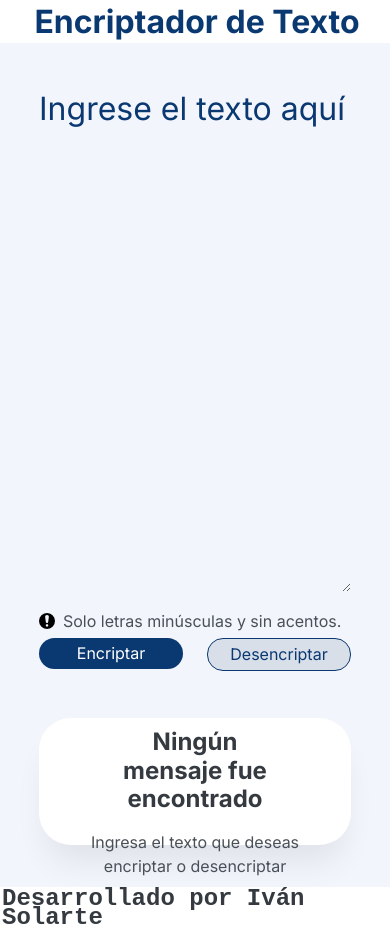
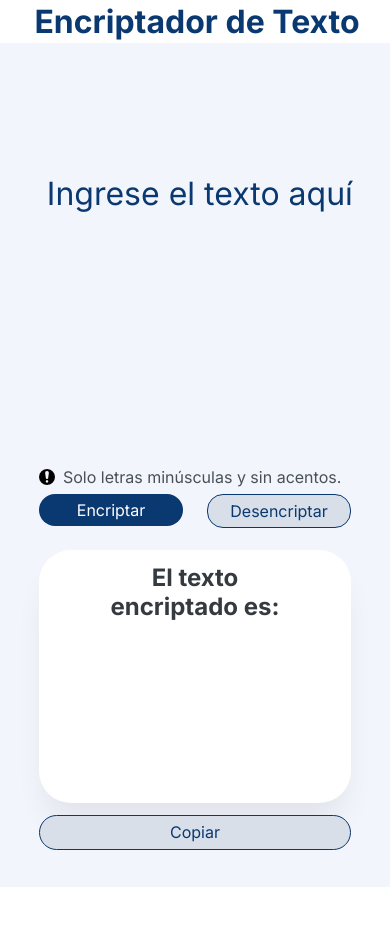
Before and after one commit to Zsolart/encriptador-de-texto-oracle-alura, a plain HTML site: page index.html in a window 390 px wide. Both pictures are taken after a click on the button "Encriptar". After the commit the page ends 887 px from the top, so only its background shows below. Drawn offline with Linux system fonts and the light colour scheme; a web font is replaced by a local one.

Commit message:
Se estructura la lógica del programa y se finiquitan detalles del diseño responsivo

```diff
--- a/app.js
+++ b/app.js
@@ -0,0 +1,69 @@
+function encriptar() {
+    let textoUsuario = document.getElementById("input-usuario").value;
+
+    let textoEncriptado = textoUsuario
+        .replace(/a/g, "luff")
+        .replace(/e/g, "shnk")
+        .replace(/i/g, "bmom")
+        .replace(/o/g, "kaid")
+        .replace(/u/g, "kuro")
+        .replace(/t/g, "shiro");
+
+    mostrarResultado(textoEncriptado, true);
+}
+
+function desencriptar() {
+    let textoUsuario = document.getElementById("input-usuario").value;
+
+    let textoDesencriptado = textoUsuario
+        .replace(/shiro/g, "t")
+        .replace(/kuro/g, "u")
+        .replace(/kaid/g, "o")
+        .replace(/bmom/g, "i")
+        .replace(/shnk/g, "e")
+        .replace(/luff/g, "a");
+
+    mostrarResultado(textoDesencriptado, false);
+}
+
+function mostrarResultado(texto, esEncriptado) {
+    let resultado = document.getElementById("parrafo-inicial");
+    let titulo = document.getElementById("titulo-mensaje");
+
+    if (esEncriptado) {
+        titulo.textContent = "El texto encriptado es:";
+    } else {
+        titulo.textContent = "El texto desencriptado es:";
+    }
+
+    resultado.textContent = texto;
+}
+
+//Agrego la funcionalidad de copiar el resultado de la función encriptar por medio de la API clipboard
+
+const btnCopiar = document.getElementById('btn-copiar');
+const textoResultado = document.getElementById('parrafo-inicial');
+
+btnCopiar.addEventListener('click', () => {
+  navigator.clipboard.writeText(textoResultado.textContent)
+    .then(() => {
+      console.log('Texto copiado al portapapeles');
+    })
+    .catch((error) => {
+      console.error('Error al copiar texto:', error);
+    });
+});
+
+//Agrego la característica de ocultar la imagen inicial en el contenedor de reultados
+
+const btnEncriptar = document.querySelector('.btn__encriptar');
+const btnDesencriptar = document.querySelector('.btn__desencriptar');
+const resultadoImg = document.querySelector('.resultado img');
+
+btnEncriptar.addEventListener('click', () => {
+  resultadoImg.classList.add('ocultar');
+});
+
+btnDesencriptar.addEventListener('click', () => {
+  resultadoImg.classList.add('ocultar');
+});
--- a/index.html
+++ b/index.html
@@ -14,7 +14,7 @@
 
     <div class="container__principal">
         <div class="area__texto">
-            <textarea name="input__usuario" class="input__usuario" id="input__usuario" cols="30" rows="10"
+            <textarea name="input__usuario" class="input__usuario" id="input-usuario" cols="30" rows="10"
                 placeholder="Ingrese el texto aquí"></textarea>
         </div>
         <div class="advertencia">
@@ -33,12 +33,13 @@
                 <!-- <textarea name="mensaje" id="mensaje" cols="30" rows="10" class="mensaje">
 
                 </textarea> -->
-            </div>
+            </div class="botones">
+            <button class="btn__copiar" id="btn-copiar" >Copiar</button>
         </div>
     </div>
 </body>
-<footer class="pie">
+<!-- <footer class="pie">
     <h2>Desarrollado por Iván Solarte</h2>
-</footer>
+</footer> -->
 <script src="app.js"></script>
 </html>
--- a/style.css
+++ b/style.css
@@ -26,7 +26,7 @@
 .input__usuario {
     position: absolute;
     width: 42%;
-    height: 60%;
+    height: 55%;
     left: 12%;
     top: 15%;
     border: none;
@@ -37,6 +37,7 @@
     line-height: 150%;
     color: var(--color-secundario);
     background-color: var(--color-primario);
+    resize: none;
 }
 
 .input__usuario::placeholder {
@@ -133,7 +134,7 @@
 }
 
 .btn__encriptar {
-    /* ... */
+
     transition: all 0.2s ease-in-out;
 }
 
@@ -163,6 +164,7 @@
     background: #ffffff;
     box-shadow: 0px 24px 32px -8px rgba(0, 0, 0, 0.08);
     border-radius: 32px;
+
 }
 
 .texto__inicial {
@@ -174,8 +176,10 @@
     gap: 16px;
     position: absolute;
     width: 100%;
-    top: 65%;
+    height: 76%;
+    top: 5%;
     text-align: center;
+
 }
 
 .texto__inicial h2 {
@@ -187,9 +191,13 @@
     line-height: 120%;
     text-align: center;
     color: #343A40;
+    top: 1%;
+    position: absolute;
+
 }
 
 .texto__inicial p {
+    max-width: 100%;
     width: 80%;
     font-family: var(--fuente-inter);
     font-style: normal;
@@ -198,13 +206,30 @@
     line-height: 150%;
     text-align: center;
     color: #495057;
+    top: 5%;
+    height: 70%;
+    overflow: hidden;
+    text-overflow: ellipsis;
+    white-space: normal;
+    word-wrap: break-word;
+    position: relative;
+    ;
+
 }
 
 .resultado img {
     position: absolute;
     width: 85%;
     height: 45%;
-    top: 15%;
+    top: 30%;
+}
+
+.resultado p{
+    overflow-y: auto; /* habilita el scrolling vertical */
+    max-width: 100%; /* establece un ancho máximo del 100% */
+    text-align: left; /* alinea el texto a la izquierda */
+    word-wrap: break-word; /* habilita el wrapping de texto */
+
 }
 
 .pie{
@@ -260,6 +285,40 @@
 
 }
 
+.btn__copiar {
+    width: 328px;
+    height: 67px;
+    background-color: var(--color-blue);
+    border-radius: 24px;
+    font-family: var(--fuente-inter);
+    font-style: normal;
+    font-weight: 400;
+    font-size: 1rem;
+    color: var(--color-secundario);
+    line-height: 19px;
+    text-align: center;
+    border: 1px solid var(--color-secundario);
+    transition: all 0.2s ease-in-out;
+    margin-top: 540px;
+    margin-bottom: 32px;
+}
+
+.btn__copiar:hover {
+    transform: scale(1.05);
+    box-shadow: 0 0 10px rgba(0, 0, 0, 0.2);
+}
+
+.resultado img.ocultar{
+    display: none;
+    visibility: hidden;
+}
+
+
+
+
+
+
+
 
 
 /* Responsivo */
@@ -275,15 +334,15 @@
 
     .input__usuario {
         width: 80%;
-        height: 60%;
+        height: 25%; !important
         left: 10%;
-        top: 5%;
+
     }
 
     .advertencia {
         width: 80%;
         left: 10%;
-        top: 67%;
+        top: 50%;
     }
 
     .advertencia p {
@@ -293,7 +352,7 @@
     .botones{
         width: 80%;
         left: 10%;
-        top: 70%;
+        top: 53%;
     }
 
     .btn__encriptar{
@@ -306,7 +365,7 @@
         border-radius: 16px;
     }
 
-    .btn__encriptar:hover,.btn__desencriptar:hover{
+    .btn__encriptar:hover,.btn__desencriptar:hover,.btn__copiar:hover{
         margin: 0,3%;
         padding: 1.8%;
         width: 47.5%;
@@ -314,9 +373,10 @@
 
     .resultado{
         width: 80%;
-        height: 15%;
+        height: 30%;
         left: 10%;
-        top: 80%;
+        top: 60%;
+        margin-bottom: 20px;
     }
 
     .texto__inicial{
@@ -330,6 +390,14 @@
        visibility: hidden;
     }
 
+    .resultado h2{
+
+    }
+
+    .resultado p{
+        margin-top: 30px;
+    }
+
     .encabezado h1{
         width: 100%;
         top: 5%;
@@ -341,7 +409,17 @@
         visibility: hidden;
     }
 
+    .btn__copiar {
+        width: 328px; /* ancho fijo en pixeles */
+        height: 35px;
+        border-radius: 32px;
+        margin-top: 85%;
 
+        }
+
+    .pie {
+            margin-top: 20px;
+            }
 
 
 
```
